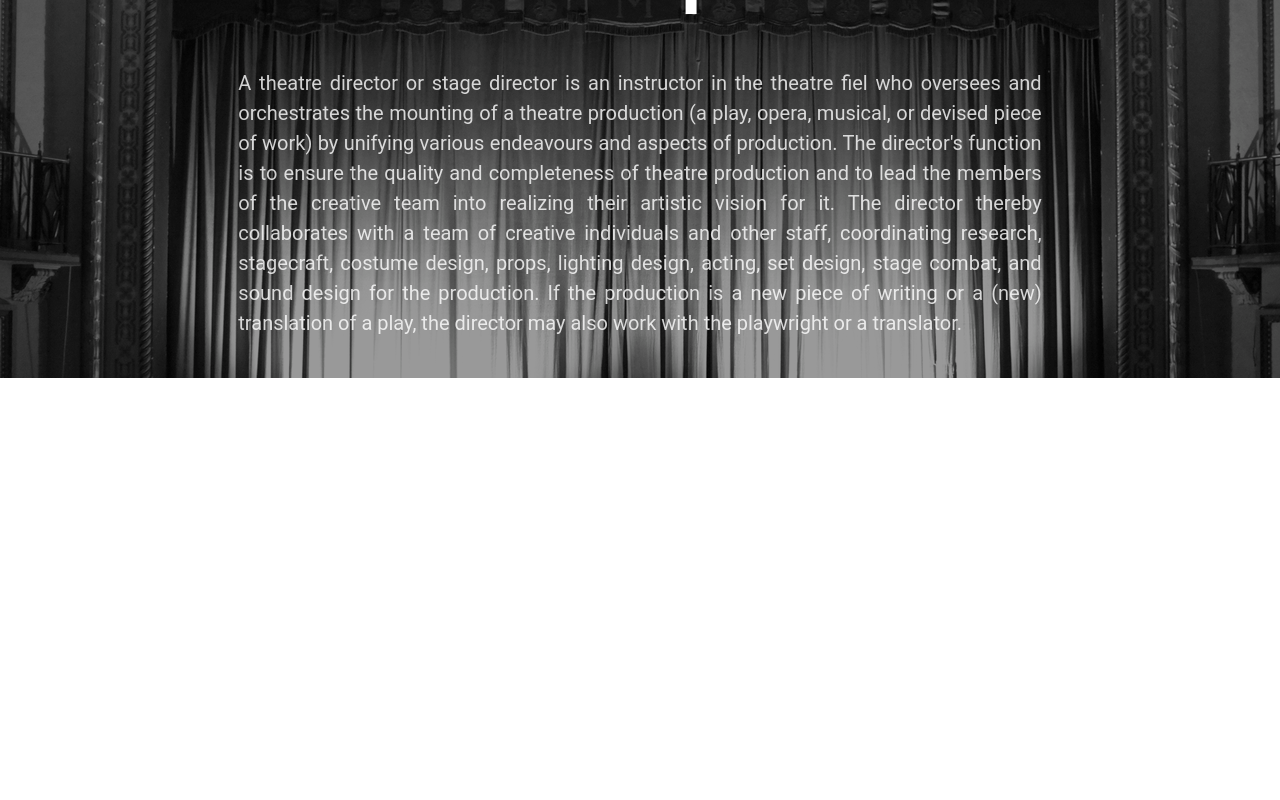
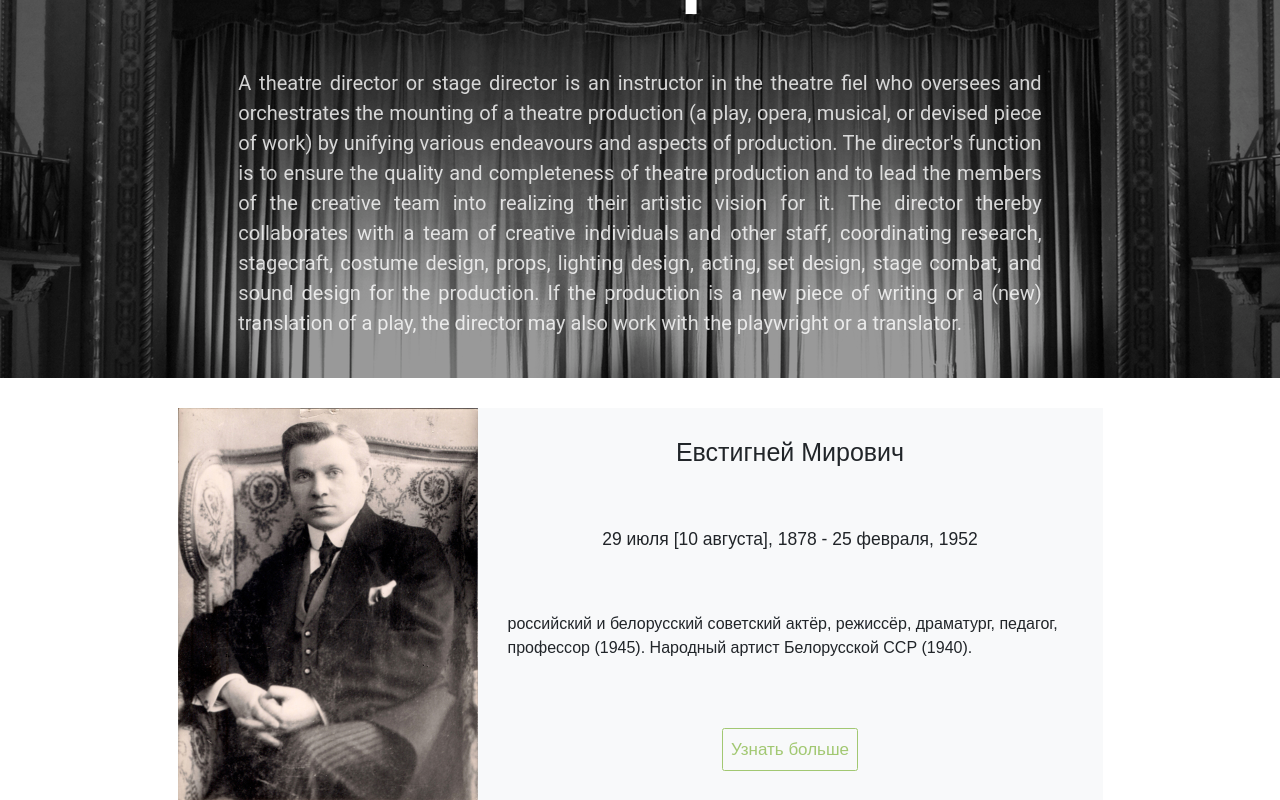
Before and after one commit to rss-group-6/culture-portal, an Angular app: page /home in a window 1280 px wide. Shown: the part 248-1048 px from the top of the page. Before the commit the page ends 800 px from the top, so only its background shows below. Built offline with nearby package versions, Linux system fonts and the light colour scheme; a web font is replaced by a local one.

Commit message:
feat: move author-of-day to coreModule

```diff
--- a/src/app/directors/components/director-of-day/director-of-day.component.html
+++ b/src/app/core/components/director-of-day/director-of-day.component.html
@@ -1,4 +1,4 @@
-<div class="container-fluid justify-content-center mt-5">
+<div id="author" class="container-fluid justify-content-center mt-5">
   <div class="author row align-items-top justify-content-center no-gutters">
       <div class="image col">
         <img class="img-fluid" src=" {{ directors[0].photos[0] }}" width="300px" alt="{{ directors[0].name }}">
--- a/src/app/core/core.module.ts
+++ b/src/app/core/core.module.ts
@@ -5,9 +5,11 @@ import { NgbModule } from '@ng-bootstrap/ng-bootstrap';
 import { HeaderComponent } from './components/header/header.component';
 import { HomePageComponent } from './pages/home/home-page.component';
 import { DescriptionPortalComponent } from './components/description-portal/description-portal.component';
+import { DirectorOfDayPageComponent } from './pages/director-of-day-page/director-of-day-page.component';
+import { DirectorOfDayComponent } from './components/director-of-day/director-of-day.component';
 
 @NgModule({
-  declarations: [HeaderComponent, HomePageComponent, DescriptionPortalComponent],
+  declarations: [HeaderComponent, HomePageComponent, DescriptionPortalComponent, DirectorOfDayComponent, DirectorOfDayPageComponent],
   imports: [CommonModule, SharedModule, NgbModule],
   exports: [SharedModule, HomePageComponent, HeaderComponent]
 })
--- a/src/app/core/pages/home/home-page.component.html
+++ b/src/app/core/pages/home/home-page.component.html
@@ -1 +1,2 @@
 <app-description-portal></app-description-portal>
+<app-director-of-day></app-director-of-day>
--- a/src/app/directors/directors-routing.module.ts
+++ b/src/app/directors/directors-routing.module.ts
@@ -1,10 +1,7 @@
 import { NgModule } from '@angular/core';
 import { Routes, RouterModule } from '@angular/router';
-import { DirectorOfDayPageComponent } from './pages/director-of-day-page/director-of-day-page.component';
 
-const routes: Routes = [
-  { path: '', component: DirectorOfDayPageComponent },
-];
+const routes: Routes = [];
 
 @NgModule({
   imports: [RouterModule.forChild(routes)],
--- a/src/app/directors/directors.module.ts
+++ b/src/app/directors/directors.module.ts
@@ -1,11 +1,9 @@
 import { NgModule } from '@angular/core';
 import { CommonModule } from '@angular/common';
 import { DirectorsRoutingModule } from './directors-routing.module';
-import { DirectorOfDayComponent } from './components/director-of-day/director-of-day.component';
-import { DirectorOfDayPageComponent } from './pages/director-of-day-page/director-of-day-page.component';
 
 @NgModule({
-  declarations: [DirectorOfDayComponent, DirectorOfDayPageComponent],
+  declarations: [],
   imports: [CommonModule, DirectorsRoutingModule],
 })
 export class DirectorsModule {}
--- a/src/app/shared/mock-data/mock.directors.ts
+++ b/src/app/shared/mock-data/mock.directors.ts
@@ -118,7 +118,7 @@ export const Directors: Director[] = [
     name: 'Борис',
     surname: 'Луценко',
     generalInfo: 'советский и белорусский режиссёр-постановщик театра и кино. Народный артист Республики Беларусь (1995). Заслуженный деятель искусств Белорусской ССР (1975).',
-    yearsOfLife: '16 сентябряб 1937 - 5 февраля, 2020',
+    yearsOfLife: '16 сентября 1937 - 5 февраля, 2020',
     biography: [
         {
         date: '1967',
```
Also changed, not shown: src/app/core/components/director-of-day/director-of-day.component.scss (renamed from src/app/directors/components/director-of-day/director-of-day.component.scss), src/app/core/components/director-of-day/director-of-day.component.ts (renamed from src/app/directors/components/director-of-day/director-of-day.component.ts), src/app/core/pages/director-of-day-page/director-of-day-page.component.html (renamed from src/app/directors/pages/director-of-day-page/director-of-day-page.component.html), src/app/core/pages/director-of-day-page/director-of-day-page.component.scss (added), src/app/core/pages/director-of-day-page/director-of-day-page.component.ts (renamed from src/app/directors/pages/director-of-day-page/director-of-day-page.component.ts).
